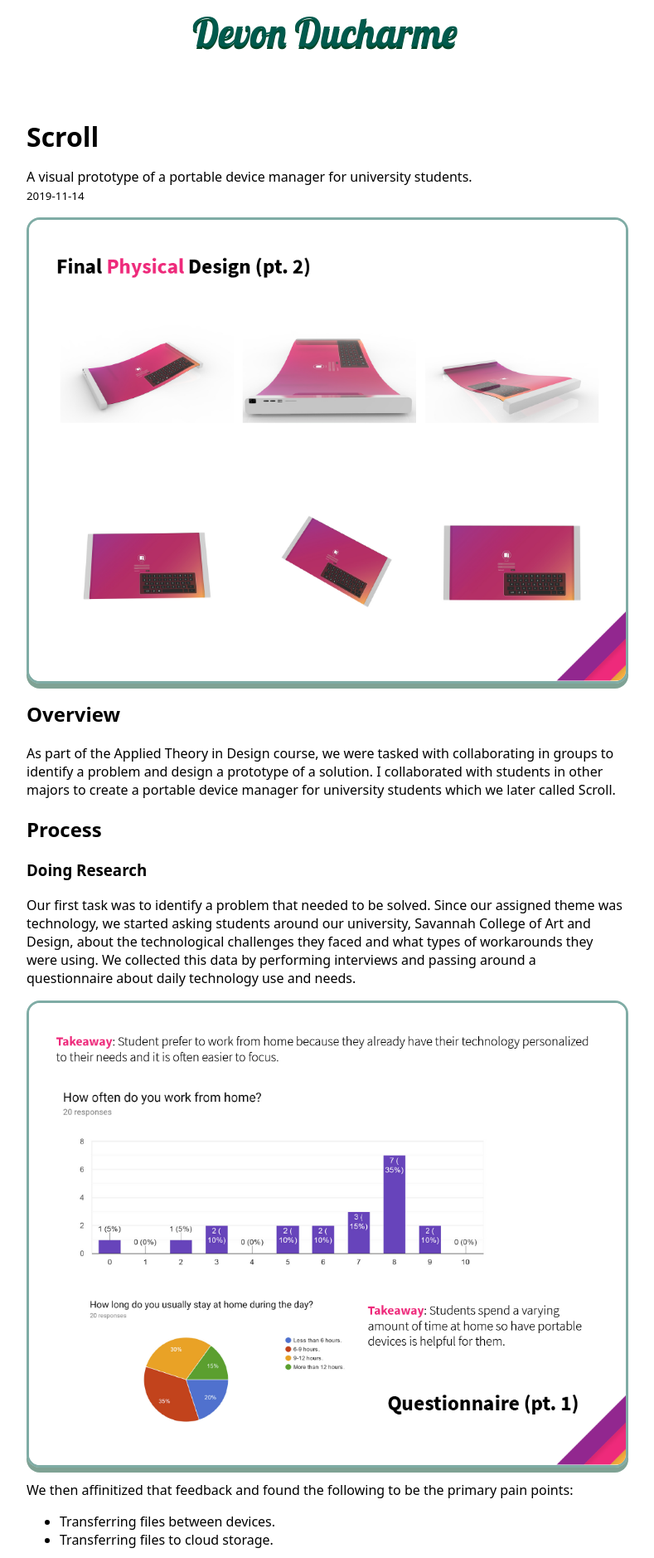
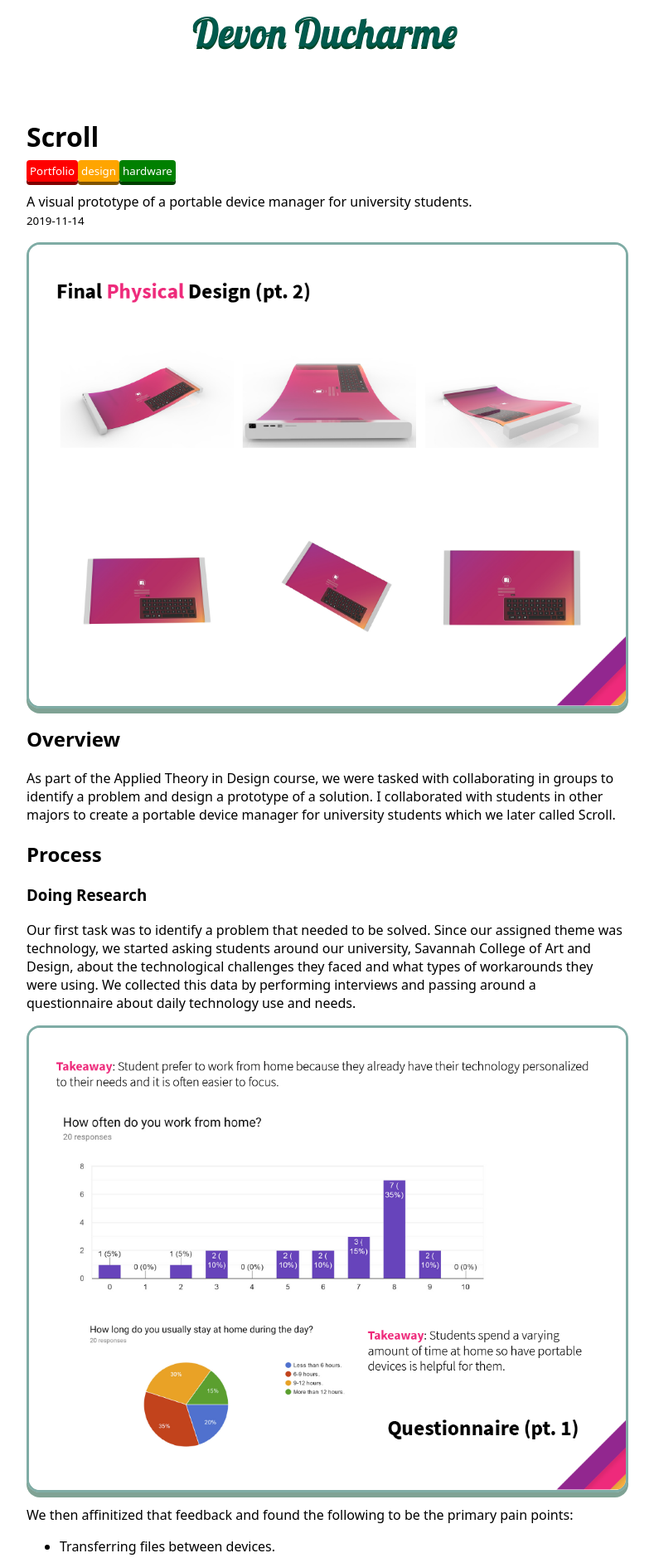
Before and after one commit to buddydudedev/portfolio.buddydude.dev, a Jekyll site: the page built from _posts/2019-11-14-scroll.md, in a window 1280 px wide. Shown: the top 1878 px of the page at 83% size, without its empty margins (256-1045 px from the left). Built offline with Jekyll 4.4.1, drawn with Linux system fonts in a browser that asks for light colours.

Commit message:
Adaptive images, proper categories

```diff
--- a/_posts/2019-11-14-scroll.md
+++ b/_posts/2019-11-14-scroll.md
@@ -10,7 +10,7 @@
 
 # Scroll
 
-<div class="categories">{% for category in categories %}<small category="{{ category }}">{{ category }}</small>{% endfor %}</div>
+<div class="categories">{% for category in page.categories %}<small category="{{ category }}">{{ category }}</small>{% endfor %}</div>
 
 <p class="post-summary">A visual prototype of a portable device manager for university students.<br>
 <small>2019-11-14</small></p>
--- a/buddydude.dev.css
+++ b/buddydude.dev.css
@@ -168,7 +168,7 @@
 article img {
     display: block;
     margin: 0 auto;
-    max-width: 720px;
+    max-width: 100%;
     border-radius: var(--post-radius);
     border-style: solid;
     animation-name: colorize-post;
```
